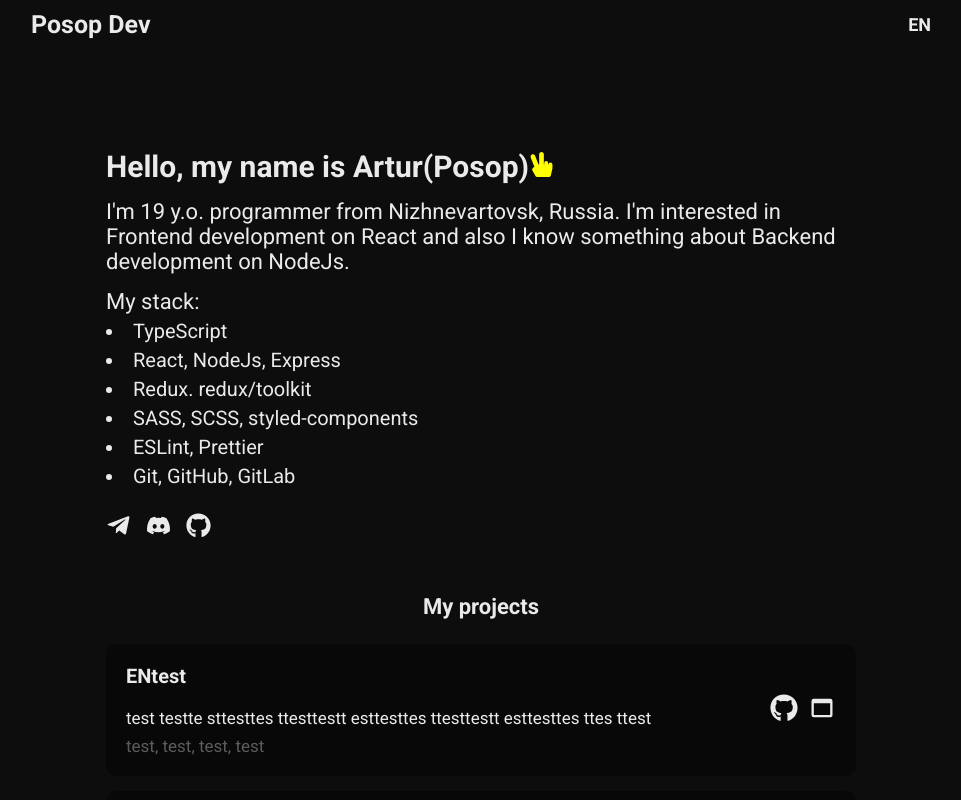
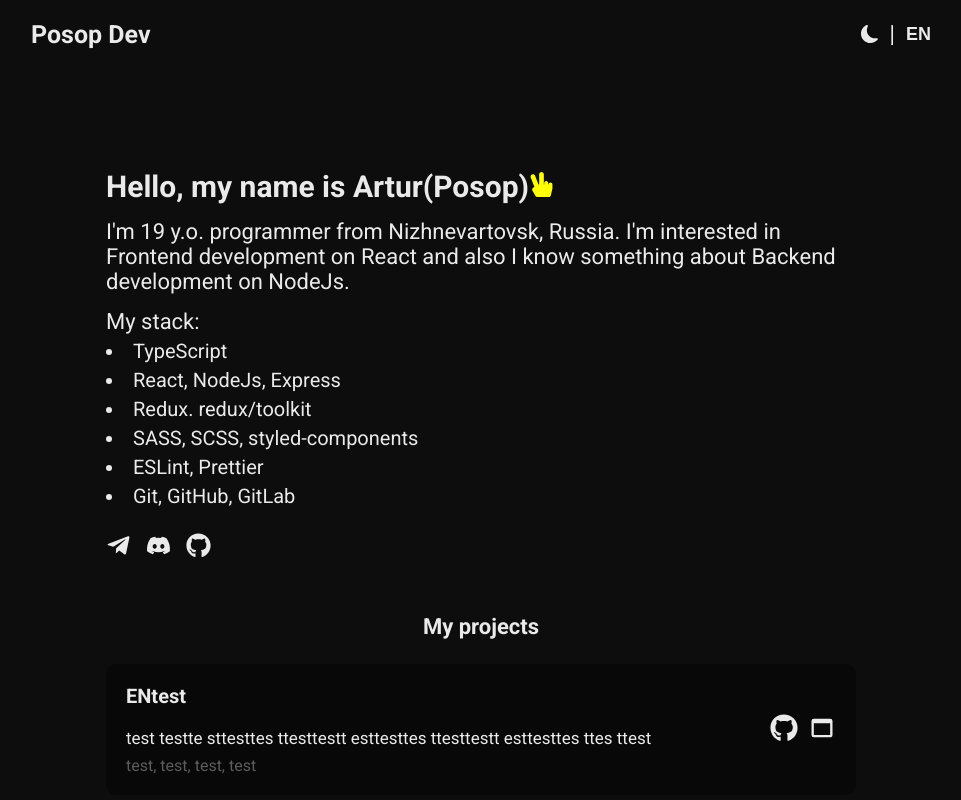
Before and after one commit to posop1/posop.dev, a React (Vite) app: page / in a window 1280 px wide. Shown: the top 800 px of the page, without its empty margins (159-1120 px from the left). Built offline with nearby package versions, Linux system fonts and the light colour scheme.

Commit message:
add theme change

```diff
--- a/src/App.tsx
+++ b/src/App.tsx
@@ -2,20 +2,27 @@ import { useState } from 'react'
 import Header from './components/Header'
 import Information from './components/Information'
 import Projects from './components/Projects'
-import { LangContext } from './context'
+import { LangContext, ThemeContext } from './context'
 import './styles/app.scss'
 
 function App() {
   const [lang, setLang] = useState<boolean>(false)
+  const [theme, setTheme] = useState<boolean>(false)
 
   return (
+    <ThemeContext.Provider
+      value={{
+        theme,
+        setTheme
+      }}
+    >
       <LangContext.Provider
         value={{
           lang,
           setLang
         }}
       >
-      <div className="App">
+        <div className={theme ? 'AppLight' : 'AppDark'}>
           <Header />
           <div className="main">
             <Information />
@@ -23,6 +30,7 @@ function App() {
           </div>
         </div>
       </LangContext.Provider>
+    </ThemeContext.Provider>
   )
 }
 
--- a/src/components/Header/Header.module.scss
+++ b/src/components/Header/Header.module.scss
@@ -1,7 +1,7 @@
 @import '../../styles/app.scss';
 
 .Header {
-  padding: 10px 0;
+  padding: 20px 0;
 }
 .inner {
   display: flex;
@@ -9,15 +9,26 @@
   align-items: center;
 }
 h1 {
-  color: $white;
   font-size: 25px;
 }
-.lang {
-  color: $white;
+.btn {
   font-size: 18px;
   font-weight: 700;
   background: none;
   border: none;
   cursor: pointer;
-  font-family: 'Roboto', sans-serif;
+
+  &:first-child {
+    margin-top: 4px;
+  }
 }
+.btns__container {
+  display: flex;
+  align-items: center;
+  justify-content: space-between;
+  max-width: 70px;
+  width: 100%;
+}
+hr {
+  height: 20px;
+}
--- a/src/components/Header/index.tsx
+++ b/src/components/Header/index.tsx
@@ -1,17 +1,29 @@
 import { FC, useContext } from 'react'
-import { LangContext } from '../../context'
+import { BsFillMoonFill, BsFillSunFill } from 'react-icons/bs'
+import { LangContext, ThemeContext } from '../../context'
 import styles from './Header.module.scss'
 
 const Header: FC = () => {
   const { lang, setLang } = useContext(LangContext)
+  const { theme, setTheme } = useContext(ThemeContext)
 
   return (
     <div className={styles.Header}>
       <div className="container">
         <div className={styles.inner}>
           <h1>Posop Dev</h1>
+          <div className={styles.btns__container}>
             <button
-            className={styles.lang}
+              className={styles.btn}
+              onClick={() => {
+                setTheme((theme) => (theme = !theme))
+              }}
+            >
+              {theme ? <BsFillSunFill size={'18px'} /> : <BsFillMoonFill size={'18px'} />}
+            </button>
+            <hr />
+            <button
+              className={styles.btn}
               onClick={() => {
                 setLang((lang) => (lang = !lang))
                 console.log(lang)
@@ -22,6 +34,7 @@ const Header: FC = () => {
           </div>
         </div>
       </div>
+    </div>
   )
 }
 
--- a/src/components/Projects/ProjectItem/ProjectItem.module.scss
+++ b/src/components/Projects/ProjectItem/ProjectItem.module.scss
@@ -13,11 +13,13 @@
 h4 {
   font-size: 20px;
   margin-bottom: 20px;
+  color: $white;
 }
-p {
+.description {
   font-size: 17px;
   margin-bottom: 8px;
   hyphens: initial;
+  color: $white;
 
   &:last-child {
     margin-bottom: 0;
@@ -26,6 +28,7 @@ p {
 .project__link {
   transition: 0.1s ease-in-out;
   margin-left: 10px;
+  color: $white;
 
   &:hover {
     color: $light;
--- a/src/components/Projects/ProjectItem/index.tsx
+++ b/src/components/Projects/ProjectItem/index.tsx
@@ -9,7 +9,7 @@ const ProjectItem: FC<IProjectItem> = ({ name, description, stack, hrefGit, href
     <div className={styles.ProjectItem}>
       <div className={styles.info}>
         <h4>{name}</h4>
-        <p>{description}</p>
+        <p className={styles.description}>{description}</p>
         <p className={styles.stack}>{stack}</p>
       </div>
       <div className={styles.links}>
--- a/src/context/index.ts
+++ b/src/context/index.ts
@@ -1,7 +1,12 @@
 import { createContext } from 'react'
-import { ILangContext } from '../types'
+import { ILangContext, IThemeContext } from '../types'
 
 export const LangContext = createContext<ILangContext>({
   lang: false,
   setLang: () => {}
 })
+
+export const ThemeContext = createContext<IThemeContext>({
+  theme: false,
+  setTheme: () => {}
+})
--- a/src/styles/app.scss
+++ b/src/styles/app.scss
@@ -3,10 +3,22 @@ $white: #eaeaea;
 $lightbg: #0d0d0d;
 $light: #5c5c5c;
 
-.App {
+.AppLight {
+  background: $white;
+  color: $bg-color;
+  padding: 0 15px;
+
+  button {
+    color: $bg-color;
+  }
+}
+.AppDark {
   background: $lightbg;
   color: $white;
-  padding: 0 15px;
+
+  button {
+    color: $white;
+  }
 }
 .container {
   max-width: 900px;
--- a/src/types/index.ts
+++ b/src/types/index.ts
@@ -33,6 +33,10 @@ export interface IProjectItem {
   hrefSite?: string
 }
 export interface ILangContext {
-  lang?: boolean
+  lang: boolean
   setLang: React.Dispatch<React.SetStateAction<boolean>>
 }
+export interface IThemeContext {
+  theme: boolean
+  setTheme: React.Dispatch<React.SetStateAction<boolean>>
+}
```
Lines whose indentation alone changed are shown as unchanged.
